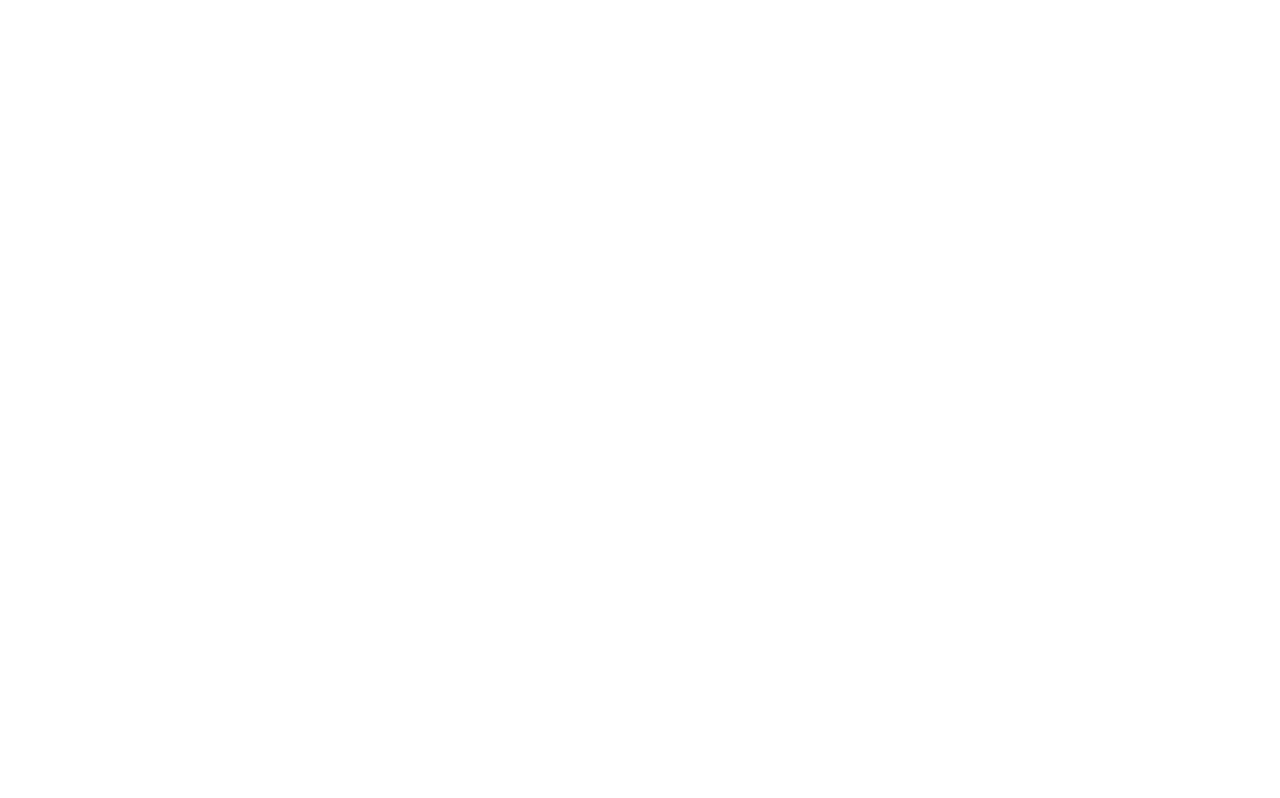
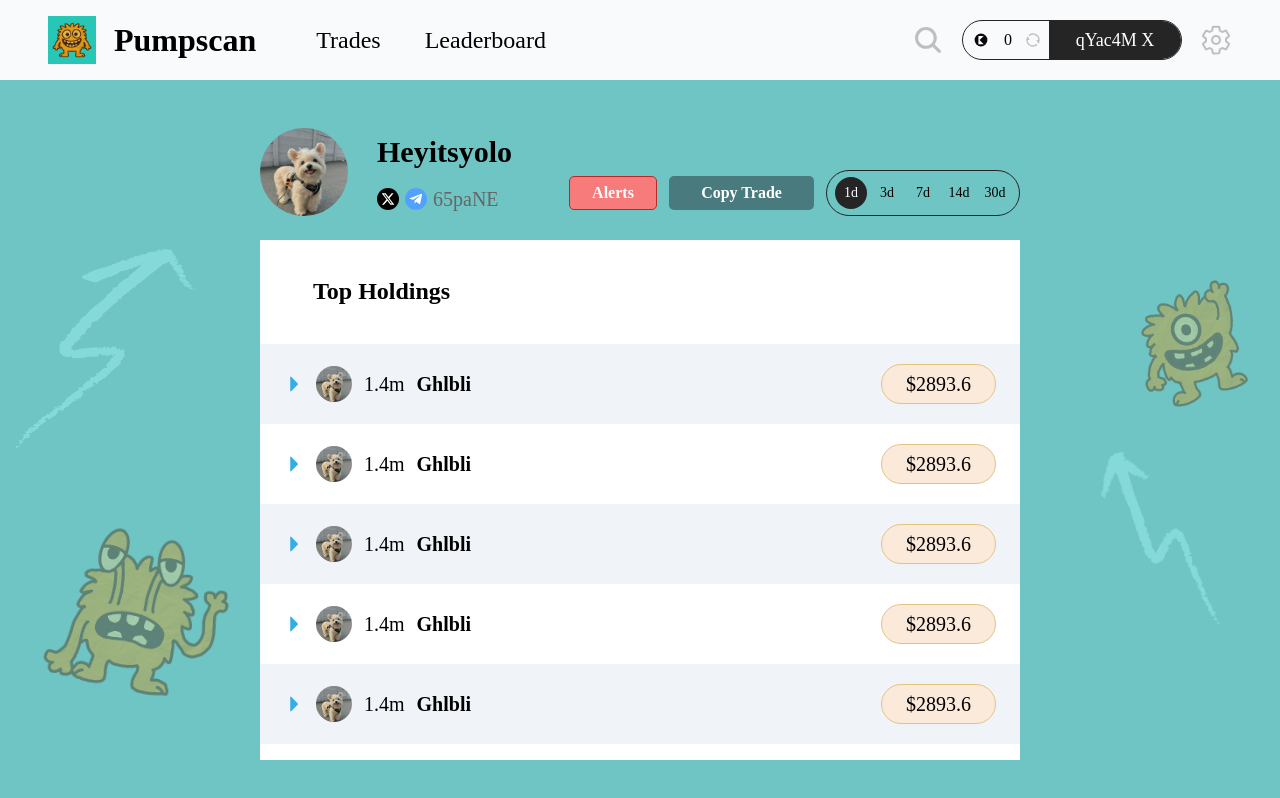
Before and after one commit to luckyboy2790/kolscan, a React (Vite) app: page /account/1 in a window 1280 px wide. Before the commit this address had no page. Built offline with nearby package versions, Linux system fonts and the light colour scheme.

Commit message:
add: implement account detail page

```diff
--- a/src/App.css
+++ b/src/App.css
@@ -85,3 +85,11 @@
     display: none;
   }
 }
+
+@media screen and (max-width: 900px) {
+  .userDetailButtons {
+    display: flex;
+    flex-direction: column;
+    height: auto;
+  }
+}
--- a/src/App.tsx
+++ b/src/App.tsx
@@ -5,6 +5,7 @@
 import { useTitle } from "./hooks";
 import Trades from "./pages/Trades";
 import Leaderboard from "./pages/Leaderboard";
+import UserDetail from "./pages/UserDetail";
 
 const App = () => {
   useTitle();
@@ -15,6 +16,7 @@
         <Route index element={<Navigate to="/trades" replace />} />
         <Route path="trades" element={<Trades />} />
         <Route path="leaderboard" element={<Leaderboard />} />
+        <Route path="account/:id" element={<UserDetail />} />
       </Route>
     </Routes>
   );
--- a/src/components/buttons/Button.tsx
+++ b/src/components/buttons/Button.tsx
@@ -1,9 +1,41 @@
-const Button = ({ children }: { children: any }) => {
+interface ButtonProps {
+  children: React.ReactNode;
+  type: "link" | "primary" | "alert" | "copy";
+}
+
+const Button = ({ children, type }: ButtonProps) => {
+  let buttonClass = "";
+
+  switch (type) {
+    case "primary":
+      buttonClass =
+        "h-[35px] w-[145px] border border-[#252525] rounded-[3px] text-black font-bold text-[18px] cursor-pointer";
+      break;
+    case "alert":
+      buttonClass =
+        "h-[34px] w-[88px] items-center justify-center border border-[#BB2828] rounded-[5px] bg-[#F77B7B] text-white font-bold text-[16px] cursor-pointer";
+      break;
+    case "copy":
+      buttonClass =
+        "h-[34px] w-[145px] bg-[#1B1F2672] text-white font-bold rounded-[5px] text-[16px] cursor-pointer";
+      break;
+    case "link":
+    default:
+      buttonClass =
+        "flex px-4 py-2 items-center justify-center px-auto md:w-auto w-full group border-b border-t border-t-transparent";
+  }
+
   return (
-    <button
-      className={`flex px-4 py-2 items-center justify-center px-auto md:w-auto w-full group border-b border-t border-t-transparent`}
-    >
-      <div className="text-black text-[24px]">{children}</div>
+    <button className={buttonClass}>
+      <div
+        className={
+          type === "link"
+            ? "text-black text-[24px]"
+            : "flex justify-center items-center"
+        }
+      >
+        {children}
+      </div>
     </button>
   );
 };
--- a/src/containers/NavigationContainer.tsx
+++ b/src/containers/NavigationContainer.tsx
@@ -108,8 +108,8 @@
               </Navigation.NavItem>
             ))}
           </Navigation.Nav>
-          <Button>Search</Button>
-          <Button>Setting</Button>
+          <Button type="link">Search</Button>
+          <Button type="link">Setting</Button>
         </div>
       </div>
     </Navigation>
--- a/src/pages/Leaderboard/components/CardComponent.tsx
+++ b/src/pages/Leaderboard/components/CardComponent.tsx
@@ -2,9 +2,11 @@
 import { FaXTwitter } from "react-icons/fa6";
 import UserProfile from "/src/assets/userProfile.png";
 import { FaTelegramPlane } from "react-icons/fa";
+import { useNavigate } from "react-router-dom";
 
 type CardData = {
   number: number;
+  id: number;
   username: string;
   handle: string;
   twitter: boolean;
@@ -19,8 +21,12 @@
 };
 
 const CardComponent = ({ data }: CardComponentProps) => {
+  const navigate = useNavigate();
   return (
-    <div className="w-full flex sm:flex-row flex-col justify-between items-center p-3 relative rounded-[5px] sm:h-16 h-auto gap-4 bg-white border border-[#DDDDDD]">
+    <div
+      className="w-full flex sm:flex-row flex-col justify-between items-center p-3 relative rounded-[5px] sm:h-16 h-auto gap-4 bg-white border border-[#DDDDDD] cursor-pointer"
+      onClick={() => navigate(`/account/${data.id}`)}
+    >
       <div className="w-0 h-0 border-b-[26px] border-l-[26px] border-b-transparent border-l-black absolute -top-[0.8px] -left-[0.8px] rounded-tl-[5px]"></div>
       <div className="md:pl-10 flex justify-start gap-4 items-center">
         <div className="relative w-9 h-9 flex items-center justify-center text-white font-bold">
--- a/src/pages/Leaderboard/components/UserCard.tsx
+++ b/src/pages/Leaderboard/components/UserCard.tsx
@@ -1,11 +1,14 @@
 import UserProfile from "/src/assets/userProfile.png";
 import { FaXTwitter } from "react-icons/fa6";
 import { FaTelegramPlane } from "react-icons/fa";
+import { useNavigate } from "react-router-dom";
 
-const UserCard = ({ number }: { number: number }) => {
+const UserCard = ({ number, id }: { number: number; id: string }) => {
+  const navigate = useNavigate();
+
   return (
     <div
-      className={`w-[194px] h-[256px] rounded-[5px] flex flex-col gap-2 px-4 py-6
+      className={`w-[194px] h-[256px] rounded-[5px] flex flex-col gap-2 px-4 py-6 cursor-pointer
       ${
         number === 1
           ? "backgroundFirst"
@@ -13,6 +16,7 @@
           ? "backgroundSecond"
           : "backgroundThird"
       } relative`}
+      onClick={() => navigate(`/account/${id}`)}
     >
       <div className="absolute w-full h-[26px] -top-[13px] right-0 flex justify-center">
         <div className="w-[29px] h-[27px] relative">
--- a/src/pages/Trades/components/Card/index.tsx
+++ b/src/pages/Trades/components/Card/index.tsx
@@ -1,6 +1,8 @@
 import { FaRegStar } from "react-icons/fa";
+import { useNavigate } from "react-router-dom";
 
 type CardType = {
+  id: number;
   createdBy: String;
   timeAgo: String;
   marketCap: String;
@@ -10,8 +12,15 @@
 };
 
 const Card = ({ card }: { card: CardType }) => {
+  const navigate = useNavigate();
+
   return (
-    <div className="relative h-44">
+    <div
+      className="relative h-44 cursor-pointer"
+      onClick={() => {
+        navigate(`/account/${card.id}`);
+      }}
+    >
       <div className="h-full bg-white clip-pentagon rounded-bl-[60px] rounded-tr-[60px] rounded-tl-xl p-1.5 flex justify-between">
         <div className="h-full w-36 bg-[url(/src/assets/cardImage.avif)] rounded-bl-[55px] rounded-tl-[14px] bg-cover relative bg-center">
           <div className="w-0 h-0 border-b-[26px] border-l-[26px] border-b-transparent border-l-black absolute -top-[0.8px] -left-[0.8px] rounded-tl-[14px]"></div>
--- a/src/pages/Trades/index.tsx
+++ b/src/pages/Trades/index.tsx
@@ -5,6 +5,7 @@
 // import SecuritySectionCard from "./components/Security/SecuritySectionCard";
 // import WeatherCard from "./components/WeatherTme/WeatherCard";
 
+import Button from "../../components/buttons/Button";
 import Card from "./components/Card";
 
 const cardData = Array.from({ length: 12 }, (_, i) => ({
@@ -29,9 +30,7 @@
           </div>
           <h3 className="text-black font-bold text-6">Realtime Trades</h3>
         </div>
-        <button className="h-[35px] w-[145px] border border-[#252525] rounded-[3px] text-black font-bold text-[18px] cursor-pointer">
-          Filter Wallets
-        </button>
+        <Button type="primary">Filter Wallets</Button>
       </div>
       <div className="h-auto flex-1 max-lg:pl-0 pl-10 card gap-6">
         {cardData.map((card) => (
--- /dev/null
+++ b/src/pages/UserDetail/components/AmountCard.tsx
@@ -0,0 +1,32 @@
+import { VscTriangleRight } from "react-icons/vsc";
+
+interface AmountCardProps {
+  id: number;
+  amount: string;
+  img: string;
+  name: string;
+  value: string;
+  highlight?: boolean;
+}
+
+const AmountCard = ({ data }: { data: AmountCardProps }) => {
+  return (
+    <div
+      className={`w-full h-20 px-6 py-3 flex justify-between items-center ${
+        data.highlight ? "bg-[#DAE5F169]" : "bg-white"
+      }`}
+    >
+      <div className="flex justify-start items-center gap-3">
+        <VscTriangleRight className="text-[#32ADE6] text-xl" />
+        <img src={data.img} alt="user image" className="w-9 h-9 rounded-full" />
+        <h3 className="text-xl">{data.amount}</h3>
+        <h3 className="font-bold text-xl">{data.name}</h3>
+      </div>
+      <div className="w-[115px] h-10 rounded-full border border-[#E3C386] flex justify-center items-center bg-[#FBE9D9]">
+        <h3 className="text-xl">{data.value}</h3>
+      </div>
+    </div>
+  );
+};
+
+export default AmountCard;
--- /dev/null
+++ b/src/pages/UserDetail/components/DayRadio.tsx
@@ -0,0 +1,27 @@
+import { useState } from "react";
+
+const options = ["1d", "3d", "7d", "14d", "30d"];
+
+const DayRadioGroup = () => {
+  const [selected, setSelected] = useState("1d");
+
+  return (
+    <div className="flex items-center justify-between w-[194px] h-[46px] border border-[#252525] rounded-full px-2">
+      {options.map((option) => (
+        <button
+          key={option}
+          onClick={() => setSelected(option)}
+          className={`
+            w-8 h-8 rounded-full flex items-center justify-center cursor-pointer
+            text-sm font-medium
+            ${selected === option ? "bg-[#252525] text-white" : "text-black"}
+          `}
+        >
+          {option}
+        </button>
+      ))}
+    </div>
+  );
+};
+
+export default DayRadioGroup;
--- /dev/null
+++ b/src/pages/UserDetail/index.tsx
@@ -0,0 +1,121 @@
+import { FaXTwitter } from "react-icons/fa6";
+import UserProfile from "/src/assets/userProfile.png";
+import { FaTelegramPlane } from "react-icons/fa";
+import Button from "../../components/buttons/Button";
+import DayRadioGroup from "./components/DayRadio";
+import { FaPlay } from "react-icons/fa";
+import AmountCard from "./components/AmountCard";
+
+const holdings = [
+  {
+    id: 1,
+    amount: "1.4m",
+    img: UserProfile,
+    name: "Ghlbli",
+    value: "$2893.6",
+    highlight: true,
+  },
+  {
+    id: 2,
+    amount: "1.4m",
+    img: UserProfile,
+    name: "Ghlbli",
+    value: "$2893.6",
+    highlight: false,
+  },
+  {
+    id: 3,
+    amount: "1.4m",
+    img: UserProfile,
+    name: "Ghlbli",
+    value: "$2893.6",
+    highlight: true,
+  },
+  {
+    id: 4,
+    amount: "1.4m",
+    img: UserProfile,
+    name: "Ghlbli",
+    value: "$2893.6",
+    highlight: false,
+  },
+  {
+    id: 5,
+    amount: "1.4m",
+    img: UserProfile,
+    name: "Ghlbli",
+    value: "$2893.6",
+    highlight: true,
+  },
+  {
+    id: 6,
+    amount: "1.4m",
+    img: UserProfile,
+    name: "Ghlbli",
+    value: "$2893.6",
+    highlight: false,
+  },
+  {
+    id: 7,
+    amount: "1.4m",
+    img: UserProfile,
+    name: "Ghlbli",
+    value: "$2893.6",
+    highlight: true,
+  },
+  {
+    id: 8,
+    amount: "1.4m",
+    img: UserProfile,
+    name: "Ghlbli",
+    value: "$2893.6",
+    highlight: false,
+  },
+];
+
+const UserDetail = () => {
+  return (
+    <div className="w-full h-full flex flex-col justify-between items-end 2xl:px-50 xl:px-30 px-0 gap-6">
+      <div className="w-full h-22 flex justify-between items-center userDetailButtons gap-5">
+        <div className="flex jusity-start items-center gap-[29px]">
+          <img
+            src={UserProfile}
+            alt="user image"
+            className="w-22 h-22 rounded-full"
+          />
+          <div className="h-full flex flex-col justify-center items-start gap-3">
+            <h3 className="font-bold text-[30px]">Heyitsyolo</h3>
+            <div className="gap-1.5 flex justify-start items-center">
+              <div className="w-[22px] h-[22px] rounded-[11px] bg-black flex justify-center items-center text-white text-[14px]">
+                <FaXTwitter />
+              </div>
+              <div className="w-[22px] h-[22px] rounded-[11px] bg-blue-400 flex justify-center items-center text-white text-[14px]">
+                <FaTelegramPlane />
+              </div>
+              <h3 className="text-xl text-[#666666]">65paNE</h3>
+            </div>
+          </div>
+        </div>
+        <div className="flex justify-end items-end gap-3 h-full">
+          <div className="flex justify-end items-center gap-3">
+            <Button type="alert">Alerts</Button>
+            <Button type="copy">Copy Trade</Button>
+            <DayRadioGroup />
+          </div>
+        </div>
+      </div>
+      <div className="flex-1 w-full flex flex-col items-center justify-beteween bg-white overflow-y-auto relative">
+        <div className="w-full h-[104px] sticky top-0 bg-[#ffffff] flex items-center justify-start py-9 px-[53px]">
+          <h3 className="text-[24px] font-bold">Top Holdings</h3>
+        </div>
+        <div className="w-full flex flex-col">
+          {holdings.map((item, index) => (
+            <AmountCard data={item} key={index} />
+          ))}
+        </div>
+      </div>
+    </div>
+  );
+};
+
+export default UserDetail;
```
Also changed, not shown: src/pages/Leaderboard/index.tsx (+13 -3 lines).
